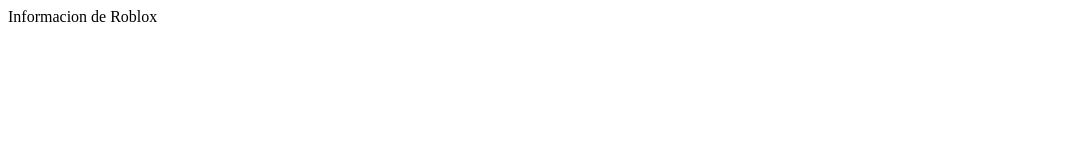
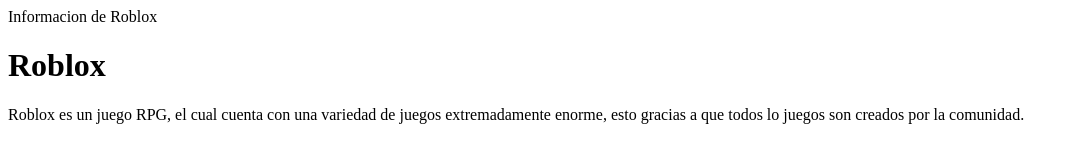
Before and after one commit to Srinsoo/Srinsoo.github.io, a plain HTML site: page index.html in a window 1280 px wide. Shown: the whole page, without its empty margins (0-1075 px from the left). Drawn offline with Linux system fonts and the light colour scheme.

Commit message:
Version dos

```diff
--- a/index.html
+++ b/index.html
@@ -2,3 +2,10 @@
     <head>
         <titile>Informacion de Roblox</titile>
     </head>
+
+    <body>
+        <h1>Roblox</h1>
+
+        <p> Roblox es un juego RPG, el cual cuenta con una variedad de juegos
+            extremadamente enorme, esto gracias a que todos lo juegos son creados por la comunidad.
+        </p>
```
